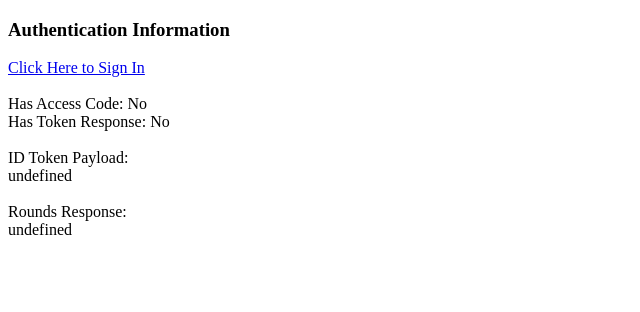
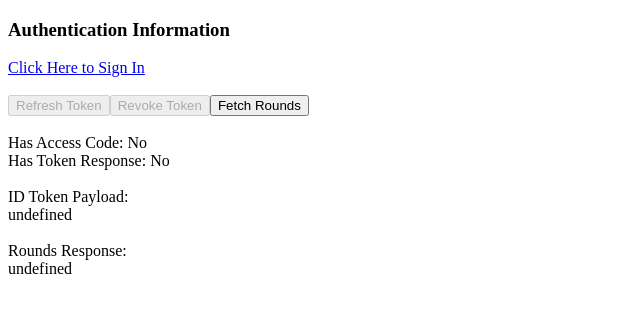
Before and after one commit to arccosgolf/third-party-api-example-front-end, a React app: page / in a window 1280 px wide. Shown: the top 312 px of the page, without its empty margins (0-640 px from the left). Built offline with nearby package versions, Linux system fonts and the light colour scheme.

Commit message:
looking like a snack

```diff
--- a/src/components/App.tsx
+++ b/src/components/App.tsx
@@ -1,14 +1,14 @@
-import React, {useEffect, useState} from "react";
+import React, {useCallback, useEffect, useState} from "react";
 
 const ID_PROVIDER_URL = 'https://iqa-cf-arccosgolf.auth.us-west-2.amazoncognito.com'
-const CLIENT_ID = '37h1u107181rgvcdcd0gjk5619'
-const CLIENT_SECRET = 'jgps5k64p9811itseka6n5pnjveaa3bf1gn2c7a08sk8dcdfve0'
+const CLIENT_ID = '4rbgeqka60eh4ip2qc8td3spj0'
+// const CLIENT_SECRET = 'jgps5k64p9811itseka6n5pnjveaa3bf1gn2c7a08sk8dcdfve0'
 const REDIRECT_URI = 'http://localhost:8080'
 const RESPONSE_TYPE = 'code'
 const SCOPES = [
     'openid',
-    'email',
-    'profile',
+    // 'email',
+    // 'profile',
     'arccos/read:rounds',
 ]
 
@@ -24,9 +24,7 @@ type IdTokenPayload = {
     "email": string
 }
 
-type RoundsResponseBody = {
-
-}
+type RoundsResponseBody = {}
 
 export const App: React.FC = () => {
     const [tokenResponseBody, setTokenResponseBody] = useState<TokenResponseBody>()
@@ -35,6 +33,7 @@ export const App: React.FC = () => {
     const [error, setError] = useState<string>()
     const [roundsResponseBody, setRoundsResponseBody] = useState<RoundsResponseBody>()
     const idTokenPayload: IdTokenPayload | undefined = tokenResponseBody?.id_token ? parseJwt(tokenResponseBody.id_token) : undefined
+    const arccosUserId = idTokenPayload ? idTokenPayload["custom:arccosUserId"] : undefined
 
     useEffect(() => {
         if (accessCode && !tokenResponseBody && !error) {
@@ -50,7 +49,7 @@ export const App: React.FC = () => {
                         client_id: CLIENT_ID,
                         code: accessCode,
                         redirect_uri: REDIRECT_URI,
-                        client_secret: CLIENT_SECRET,
+                        // client_secret: CLIENT_SECRET,
                     })
                 }
             )
@@ -65,46 +64,118 @@ export const App: React.FC = () => {
         }
     })
 
+    const fetchRounds = useCallback(() => {
+        window.fetch(
+            `https://iqa.api.arccosgolf.com/protected/v1/users/${arccosUserId}/rounds`,
+            {
+                headers: {
+                    Authorization: `Bearer ${tokenResponseBody?.access_token}`,
+                },
+            }
+        )
+            .then(res => res.json())
+            .then(body => setRoundsResponseBody(body))
+    }, [arccosUserId, tokenResponseBody?.access_token])
+
     useEffect(() => {
-        if (tokenResponseBody && idTokenPayload && !roundsResponseBody) {
+        if (tokenResponseBody?.access_token && arccosUserId && !roundsResponseBody) {
+            fetchRounds()
+        }
+    })
+
+    const doRefreshToken = useCallback(() => {
+        if (tokenResponseBody?.refresh_token) {
             window.fetch(
-                `https://iqa.api.arccosgolf.com/protected/v1/users/${idTokenPayload["custom:arccosUserId"]}/rounds`,
+                `https://iqa-cf-arccosgolf.auth.us-west-2.amazoncognito.com/oauth2/token`,
                 {
+                    method: 'POST',
                     headers: {
-                        Authorization: `Bearer ${tokenResponseBody.access_token}`,
+                        'Content-Type': 'application/x-www-form-urlencoded',
                     },
+                    body: new URLSearchParams({
+                        grant_type: 'refresh_token',
+                        client_id: CLIENT_ID,
+                        refresh_token: tokenResponseBody.refresh_token,
+                        // client_secret: CLIENT_SECRET,
+                    })
                 }
             )
                 .then(res => res.json())
-                .then(body => setRoundsResponseBody(body))
+                .then(body => setTokenResponseBody({
+                    refresh_token: tokenResponseBody.refresh_token,
+                    ...body
+                }))
         }
-    })
+    }, [tokenResponseBody?.refresh_token])
+
+    const doRevokeToken = useCallback(() => {
+        if (tokenResponseBody?.refresh_token) {
+            window.fetch(
+                `https://iqa-cf-arccosgolf.auth.us-west-2.amazoncognito.com/oauth2/revoke`,
+                {
+                    method: 'POST',
+                    headers: {
+                        'Content-Type': 'application/x-www-form-urlencoded',
+                    },
+                    body: new URLSearchParams({
+                        client_id: CLIENT_ID,
+                        token: tokenResponseBody.refresh_token,
+                    })
+                }
+            )
+                // .then(() => setTokenResponseBody(undefined))
+        }
+    }, [tokenResponseBody?.refresh_token])
 
     const signInUrl = `${ID_PROVIDER_URL}/login?client_id=${CLIENT_ID}&redirect_uri=${encodeURI(REDIRECT_URI)}&response_type=${RESPONSE_TYPE}&scope=${SCOPES.join('+')}`
     return (
         <div>
-            <div style={{ whiteSpace: 'pre-wrap' }}>
+            <div style={{whiteSpace: 'pre-wrap'}}>
                 <h3>Authentication Information</h3>
-                <a href={signInUrl}>Click Here to Sign In</a>
-                <br />
-                <br />
+                <div>
+                    <a href={signInUrl}>Click Here to Sign In</a>
+                </div>
+                <br/>
+                <div>
+                    <button
+                        onClick={doRefreshToken}
+                        disabled={!tokenResponseBody}
+                        type={'button'}
+                    >
+                        Refresh Token
+                    </button>
+                    <button
+                        onClick={doRevokeToken}
+                        disabled={!tokenResponseBody}
+                        type={'button'}
+                    >
+                        Revoke Token
+                    </button>
+                    <button
+                        onClick={fetchRounds}
+                        type={'button'}
+                    >
+                        Fetch Rounds
+                    </button>
+                </div>
+                <br/>
                 <div>
                     <label>Has Access Code: </label>
                     <span>{accessCode ? 'Yes' : 'No'}</span>
                 </div>
                 <div>
                     <label>Has Token Response: </label>
-                    <span>{tokenResponseBody ? 'Yes' : 'No'}</span>
+                    <span>{tokenResponseBody?.access_token ? `Yes: ${tokenResponseBody.access_token.slice(0, 5)}...${tokenResponseBody.access_token.slice(-5)}` : 'No'}</span>
                 </div>
-                <br />
+                <br/>
                 <div>
                     <label>ID Token Payload: </label>
-                    <div >{idTokenPayload ? JSON.stringify(idTokenPayload, null, 4) : 'undefined'}</div>
+                    <div>{idTokenPayload ? JSON.stringify(idTokenPayload, null, 4) : 'undefined'}</div>
                 </div>
-                <br />
+                <br/>
                 <div>
                     <label>Rounds Response: </label>
-                    <div >{roundsResponseBody ? JSON.stringify(roundsResponseBody, null, 4) : 'undefined'}</div>
+                    <div>{roundsResponseBody ? JSON.stringify(roundsResponseBody, null, 4) : 'undefined'}</div>
                 </div>
             </div>
         </div>
@@ -112,9 +183,16 @@ export const App: React.FC = () => {
 }
 
 const parseJwt = (token: string) => {
-    const base64Url = token.split('.')[1];
-    const base64 = base64Url.replace(/-/g, '+').replace(/_/g, '/');
-    const jsonPayload = decodeURIComponent(window.atob(base64).split('').map(c => '%' + ('00' + c.charCodeAt(0).toString(16)).slice(-2)).join(''));
+    const base64Url = token.split('.')[1]
+    const base64 = base64Url
+        .replace(/-/g, '+')
+        .replace(/_/g, '/')
+    const jsonPayload = decodeURIComponent(
+        window.atob(base64)
+            .split('')
+            .map(c => '%' + ('00' + c.charCodeAt(0).toString(16)).slice(-2))
+            .join('')
+    )
 
-    return JSON.parse(jsonPayload);
-};;
+    return JSON.parse(jsonPayload)
+}
```
